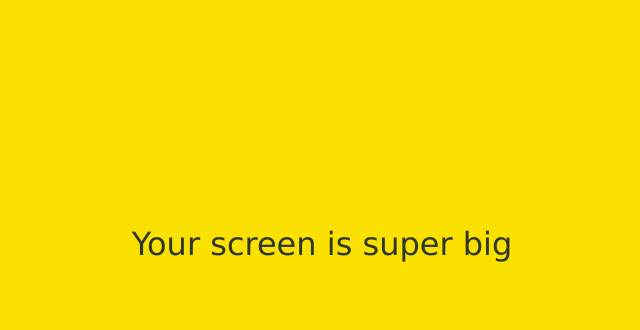
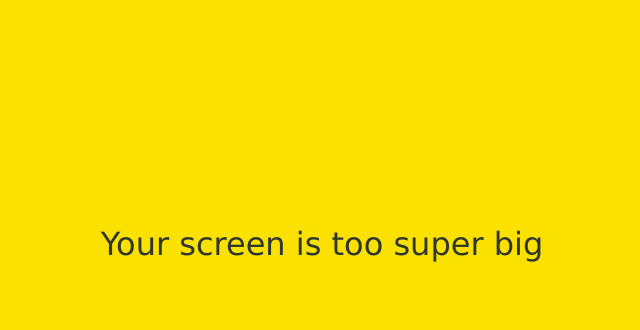
Before and after one commit to GwangBong1234/cocoatalk2025, a plain HTML site: page index.html in a window 1280 px wide. Shown: the part 156-486 px from the top of the page, without its empty margins (318-958 px from the left). Drawn offline with Linux system fonts and the light colour scheme.

Commit message:
super --> too super

```diff
--- a/index.html
+++ b/index.html
@@ -38,7 +38,7 @@
 
 
         <div id="no-mobile">
-            <span>Your screen is super big</span>
+            <span>Your screen is too super big</span>
         </div>
 
 
```
